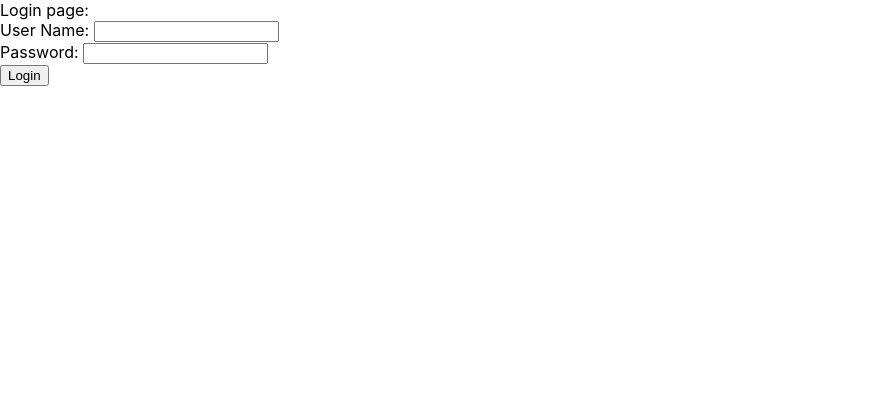
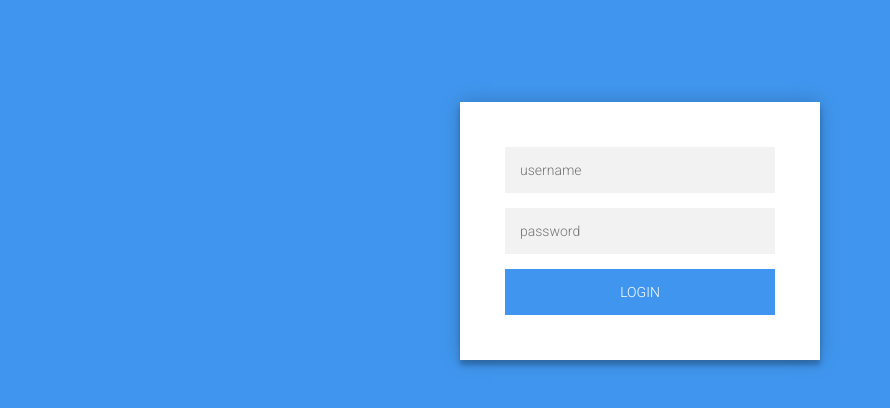
Before and after one commit to nickval/electro-boost, a React (Create React App) app: page / in a window 1280 px wide. Shown: the top 408 px of the page, without its empty margins (0-890 px from the left). Built offline with nearby package versions, Linux system fonts and the light colour scheme.

Commit message:
added css for login page. reworked login to Forms

```diff
--- a/src/App.css
+++ b/src/App.css
@@ -1,3 +1,5 @@
+@import url(https://fonts.googleapis.com/css?family=Roboto:300);
+
 .App {
   text-align: center;
 }
@@ -30,3 +32,56 @@
     transform: rotate(360deg);
   }
 }
+
+.loginPage {
+  width: 360px;
+  padding: 8% 0 0;
+  margin: auto;
+}
+
+.form {
+  position: relative;
+  z-index: 1;
+  background: #FFFFFF;
+  max-width: 360px;
+  margin: 0 auto 100px;
+  padding: 45px;
+  text-align: center;
+  box-shadow: 0 0 20px 0 rgba(0, 0, 0, 0.2), 0 5px 5px 0 rgba(0, 0, 0, 0.24);
+}
+.form input {
+  font-family: "Roboto", sans-serif;
+  outline: 0;
+  background: #f2f2f2;
+  width: 100%;
+  border: 0;
+  margin: 0 0 15px;
+  padding: 15px;
+  box-sizing: border-box;
+  font-size: 14px;
+}
+.form button {
+  font-family: "Roboto", sans-serif;
+  text-transform: uppercase;
+  outline: 0;
+  background: #4096ee;
+  width: 100%;
+  border: 0;
+  padding: 15px;
+  color: #FFFFFF;
+  font-size: 14px;
+  -webkit-transition: all 0.3 ease;
+  transition: all 0.3 ease;
+  cursor: pointer;
+}
+.form button:hover,.form button:active,.form button:focus {
+  background: #43A047;
+}
+
+body {
+  background: #4096ee; /* Old browsers */
+  background: -moz-linear-gradient(top, #4096ee 0%, #4096ee 100%); /* FF3.6-15 */
+  background: -webkit-linear-gradient(top, #4096ee 0%,#4096ee 100%); /* Chrome10-25,Safari5.1-6 */
+  background: linear-gradient(to bottom, #4096ee 0%,#4096ee 100%); /* W3C, IE10+, FF16+, Chrome26+, Opera12+, Safari7+ */
+  filter: progid:DXImageTransform.Microsoft.gradient( startColorstr='#4096ee', endColorstr='#4096ee',GradientType=0 ); /* IE6-9 */
+}
--- a/src/pages/LoginPage.jsx
+++ b/src/pages/LoginPage.jsx
@@ -4,22 +4,17 @@ import {Redirect} from 'react-router-dom';
 
 export const LoginPage = (props) => {
     return(
-        <div className = "LoginPage">
-            {props.user && props.user.userRole === "admin" && <Redirect to="/admin" />}
-            {props.user && props.user.userRole === "user" && <Redirect to="/user" />}
-            {!props.user && <div>
-                Login page:
-                <div className = "userInput">
-                    User Name: <input value = {props.userName} onChange={props.onChange} type = "text" name="userName" />
-                </div>
-                <div className = "userInput">
-                    Password: <input value = {props.password} onChange={props.onChange} type = "password" name="password" />
-                </div>
-                <div>
+        <div className = "loginPage">
+            <div className = "form">
+                {props.user && props.user.userRole === "admin" && <Redirect to="/admin" />}
+                {props.user && props.user.userRole === "user" && <Redirect to="/user" />}
+                {!props.user &&
+                <form>
+                    <input value = {props.userName} onChange={props.onChange} type = "text" name="userName" placeholder="username" />
+                    <input value = {props.password} onChange={props.onChange} type = "password" name="password" placeholder="password" />
                     <button className = "LoginButton" onClick = {props.btnLoginHandler}>Login</button>
-                </div>
-            </div>}
+                </form>}
+            </div>
         </div>
-
     )
 }
```
